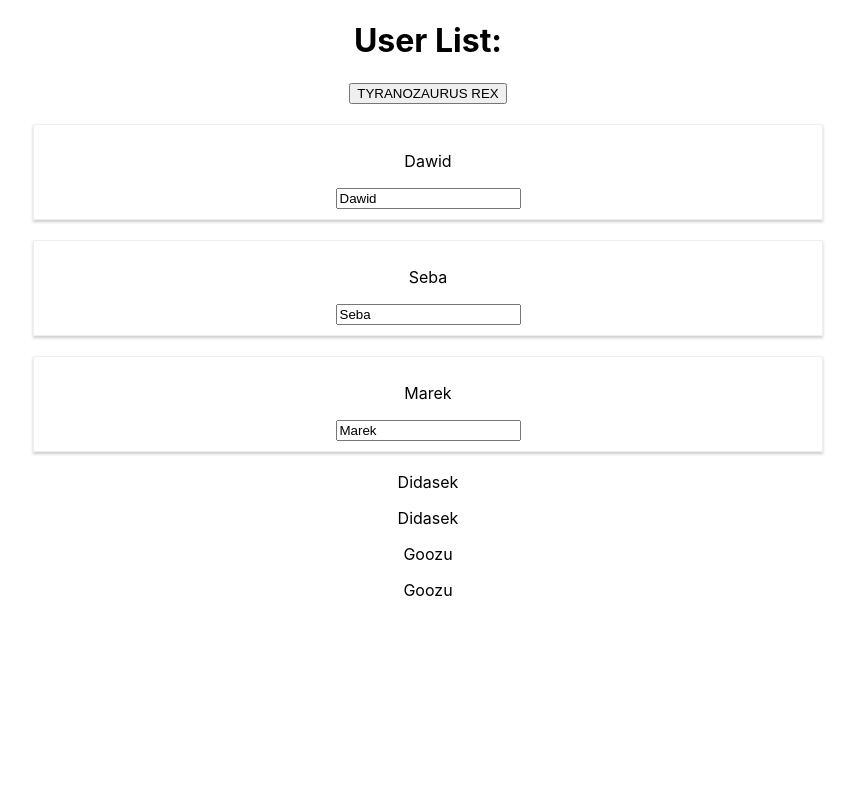
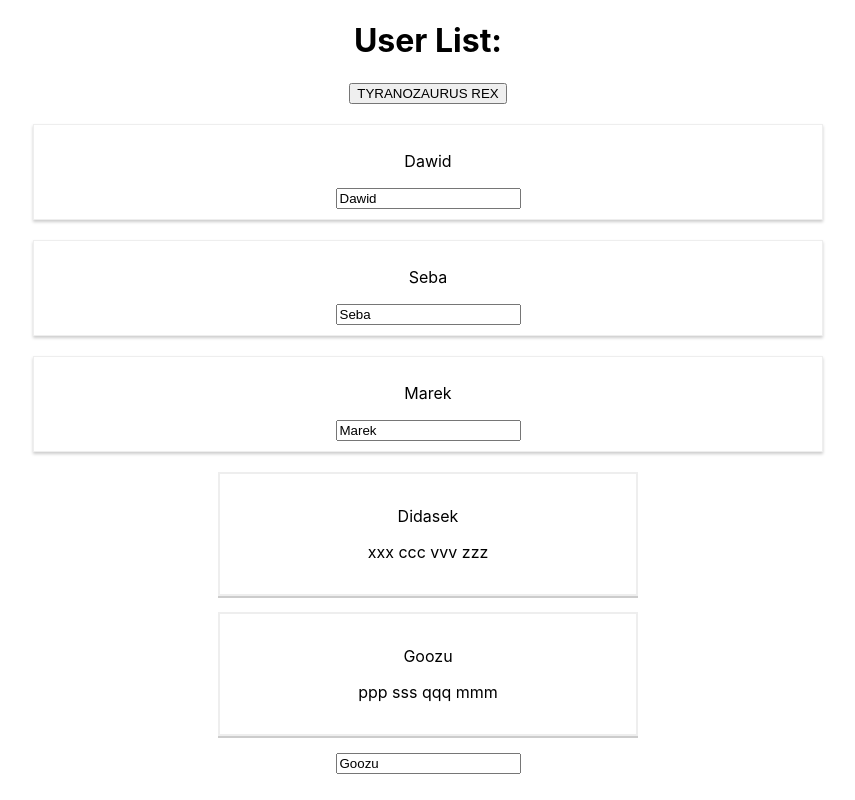
Before and after one commit to DawidSzpener/Burger, a React (Create React App) app: page / in a window 1280 px wide. Shown: the whole page, without its empty margins (212-1067 px from the left). Built offline with nearby package versions, Linux system fonts and the light colour scheme.

Commit message:
practice: added two way binding to user input, styled user output, added new props

```diff
--- a/src/App.js
+++ b/src/App.js
@@ -2,6 +2,8 @@ import React, { Component } from 'react';
 import './App.css';
 import User from './components/User'
 import UserOutput from './components/UserOutput'
+import UserInput from './components/UserInput'
+
 
 class App extends Component {
   state = {
@@ -35,6 +37,15 @@ class App extends Component {
     })
   }
 
+  usernameInputHandler = (event) => {
+    this.setState({
+      usernames: [
+      { username: "Didasek" },
+      { username: event.target.value }
+      ]
+    })
+  }
+
   render() {
     return (
       <div className="App">
@@ -43,8 +54,9 @@ class App extends Component {
         <User name={this.state.users[0].name} />
         <User name={this.state.users[1].name} change={this.userInputHandler}/>
         <User name={this.state.users[2].name} />
-        <UserOutput username={this.state.usernames[0].username}/>
-        <UserOutput username={this.state.usernames[1].username}/>
+        <UserOutput username={this.state.usernames[0].username} text="xxx ccc vvv zzz"/>
+        <UserOutput username={this.state.usernames[1].username} text="ppp sss qqq mmm"/>
+        <UserInput username={this.state.usernames[1].username} change={this.usernameInputHandler.bind(this)}/>
       </div>
     );
   }
--- a/src/components/UserInput.js
+++ b/src/components/UserInput.js
@@ -1,9 +1,9 @@
 import React from 'react'
 
-const UserInput = () => {
+const UserInput = (props) => {
   return (
     <div>
-      <input type="text"/>
+      <input type="text" onChange={props.change} value={props.username}/>
     </div>
   )
 }
--- a/src/components/UserOutput.js
+++ b/src/components/UserOutput.js
@@ -1,10 +1,11 @@
 import React from 'react'
+import '../style/UserOutput.css'
 
 const UserOutput = (props) => {
   return (
-    <div>
+    <div className="UserOutput">
       <p>{props.username}</p>
-      <p>{props.username}</p>
+      <p>{props.text}</p>
     </div>
   )
 }
--- /dev/null
+++ b/src/style/UserOutput.css
@@ -0,0 +1,8 @@
+.UserOutput {
+  margin: 16px auto;
+  padding: 16px;
+  border: 2px solid #eee;
+  box-shadow: 0 2px #ccc;
+  text-align: center;
+  width: 30%;
+}
```
